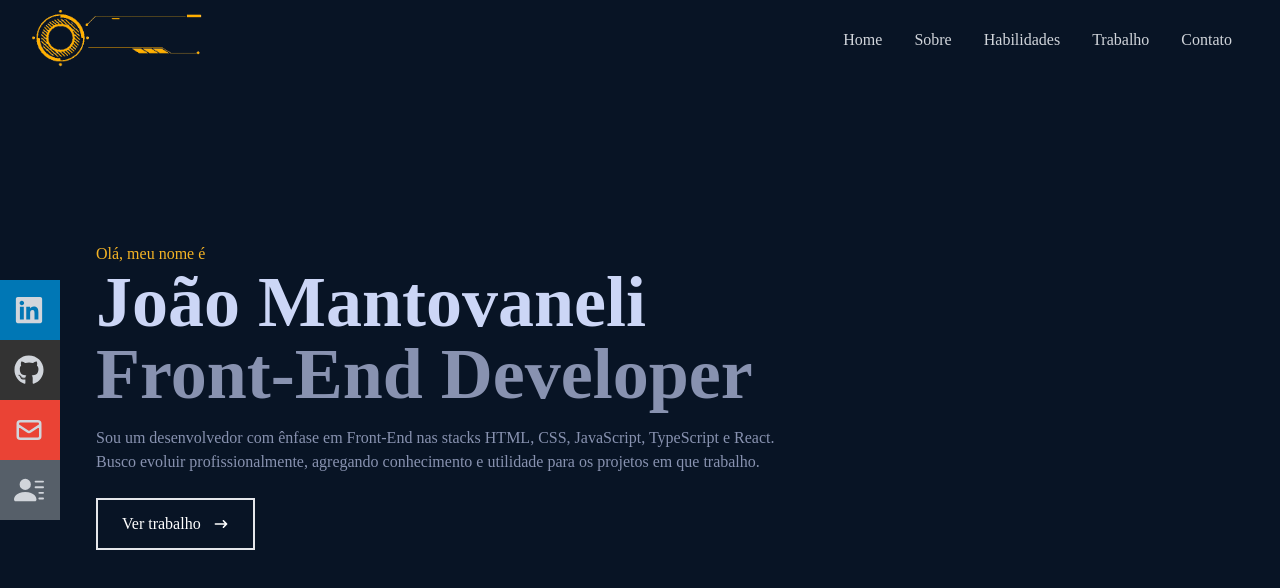
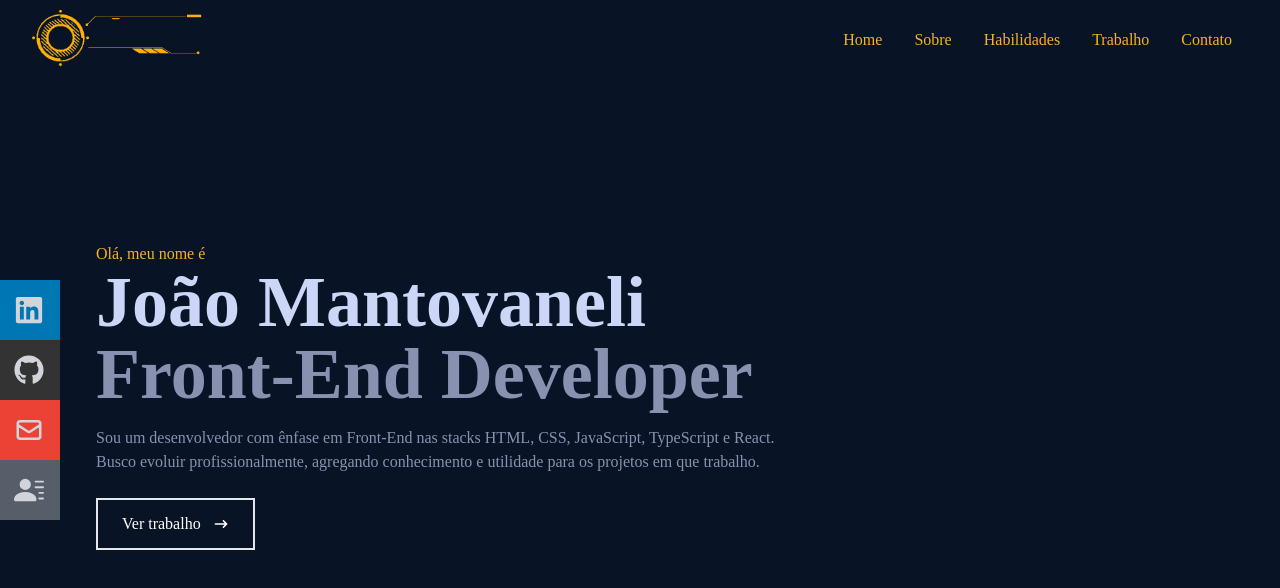
Before and after one commit to jvmantovas/portfolio-react, a React (Create React App) app: page / in a window 1280 px wide. Shown: the top 588 px of the page. Built offline with nearby package versions, Linux system fonts and the light colour scheme.

Commit message:
Style color fix

```diff
--- a/src/components/Navbar.jsx
+++ b/src/components/Navbar.jsx
@@ -15,7 +15,7 @@ const Navbar = () => {
         <img src={logo} alt="Logo" style={{ width: "180px" }} />
       </div>
       {/* menu */}
-      <ul className="hidden md:flex">
+      <ul className="hidden md:flex text-[#F4B325]">
         <li>
           <Link to="home" smooth={true} duration={500}>
             Home
```
